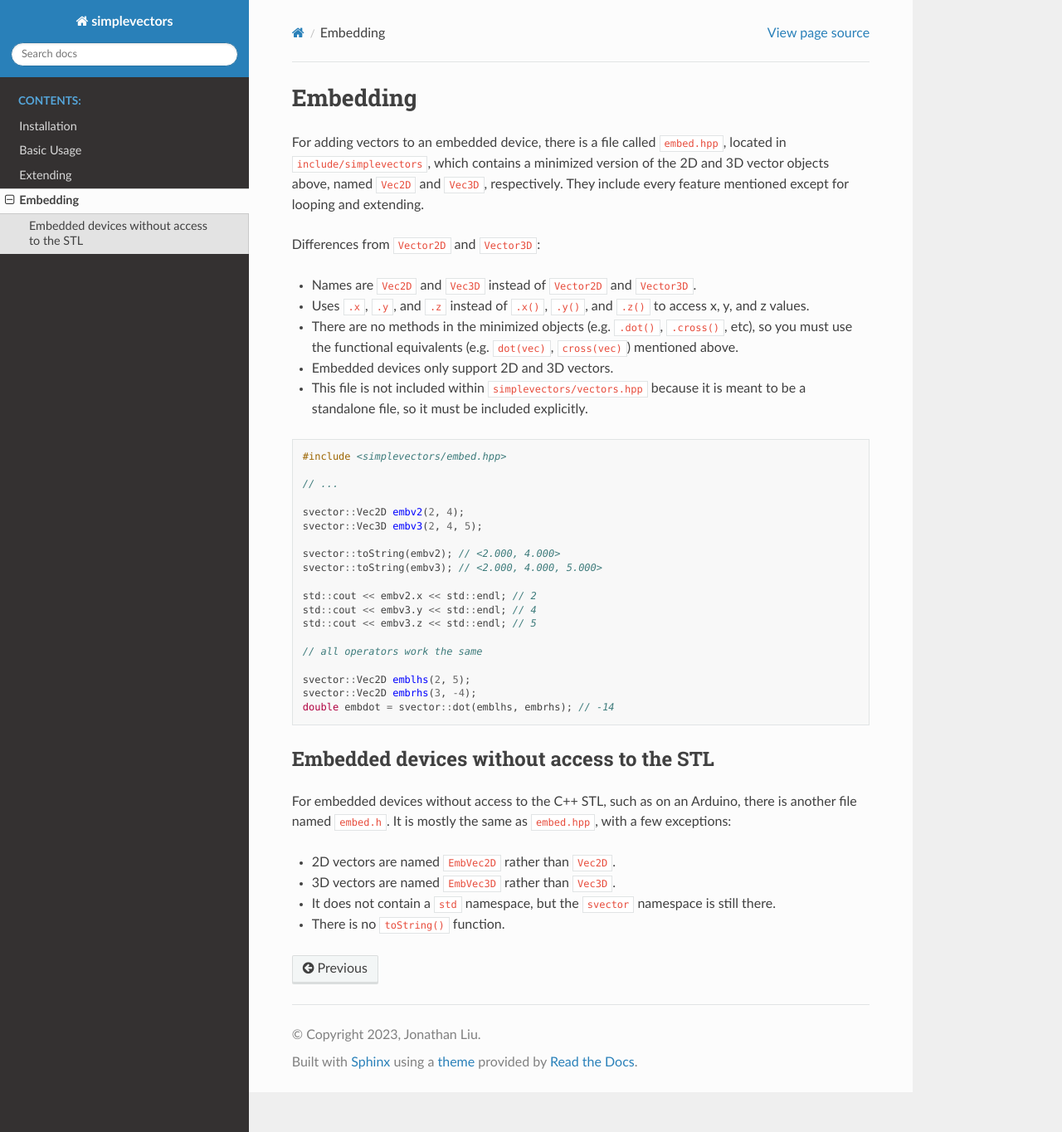
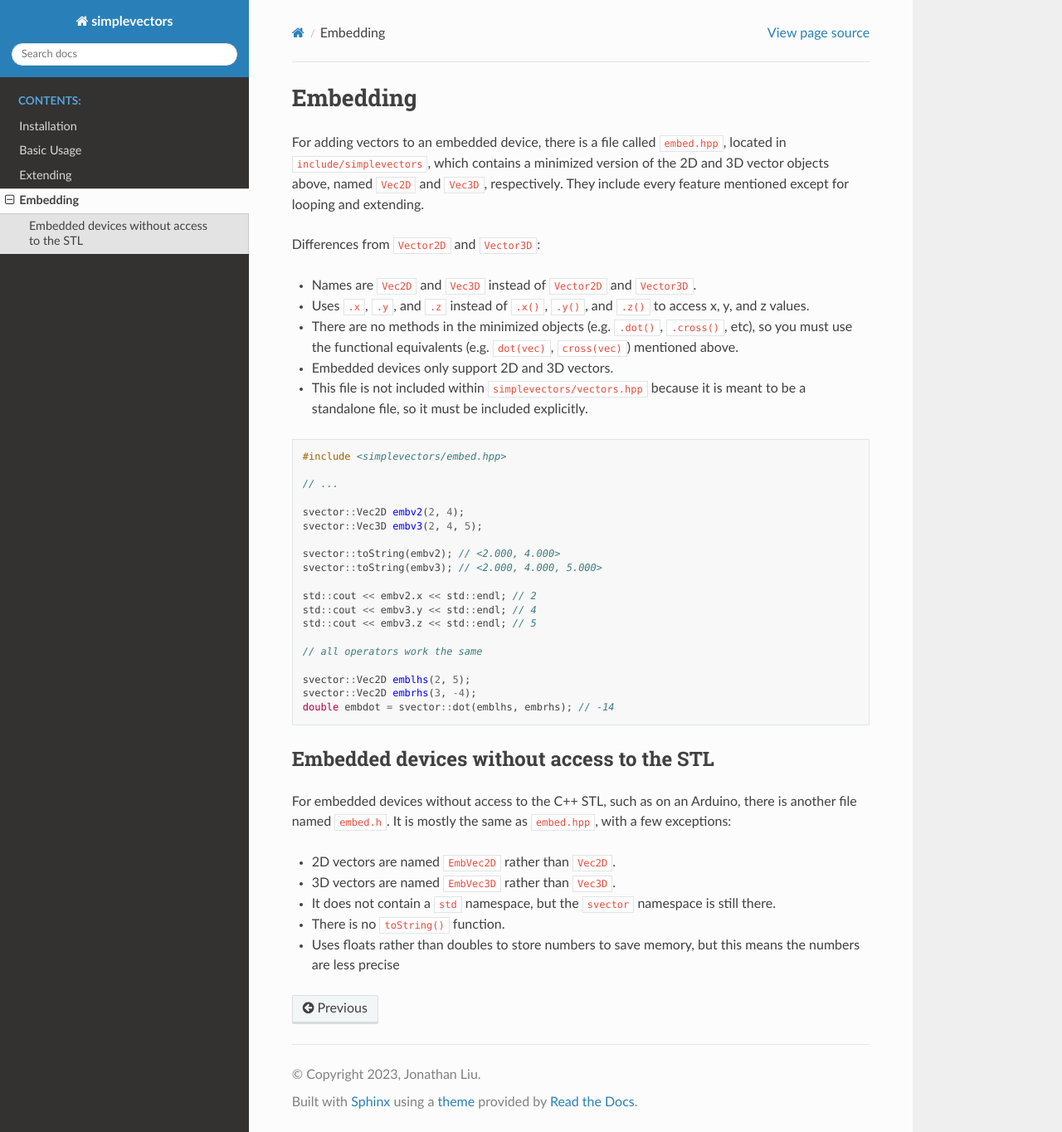
Before and after one commit to jonathanhliu21/simplevectors, a Sphinx documentation site: the page built from docs/source/embedding.rst, in a window 1280 px wide and 1364 px high. Shown: the whole window at 83% size. Built offline with Sphinx 7.4.7 and the Read the Docs theme 2.0.0, drawn with Linux system fonts in a browser that asks for light colours; pages that are not in the unit, such as notebooks, are missing from menus.

Commit message:
makes embed.h vectors floats

```diff
--- a/docs/source/embedding.rst
+++ b/docs/source/embedding.rst
@@ -42,3 +42,4 @@ For embedded devices without access to the C++ STL, such as on an Arduino, there
 - 3D vectors are named ``EmbVec3D`` rather than ``Vec3D``.
 - It does not contain a ``std`` namespace, but the ``svector`` namespace is still there.
 - There is no ``toString()`` function.
+- Uses floats rather than doubles to store numbers to save memory, but this means the numbers are less precise
```
Also changed, not shown: 1 other file.
